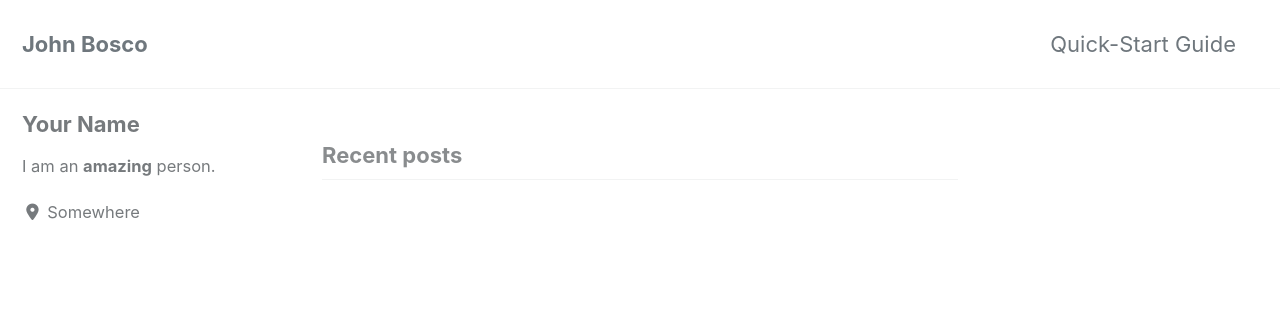
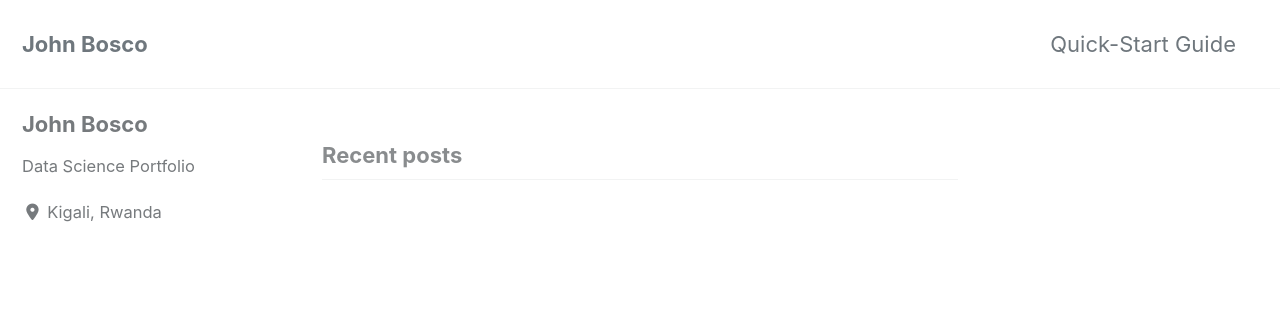
Before and after one commit to boscoj2008/boscoj2008.github.io, a Jekyll site: the page built from index.html, in a window 1280 px wide. Shown: the top 311 px of the page. Built offline with Jekyll 4.4.1, drawn with Linux system fonts in a browser that asks for light colours; cached includes are drawn as plain includes; nearby versions of some CDN libraries; the list of posts is cut into pages by our own code.

Commit message:
fresh commit

```diff
--- a/_config.yml
+++ b/_config.yml
@@ -107,10 +107,10 @@ analytics:
 
 # Site Author
 author:
-  name             : "Your Name"
+  name             : "John Bosco"
   avatar           : # path of avatar image, e.g. "/assets/images/bio-photo.jpg"
-  bio              : "I am an **amazing** person."
-  location         : "Somewhere"
+  bio              : "Data Science Portfolio"
+  location         : "Kigali, Rwanda"
   email            :
   links:
     - label: "Email"
```
